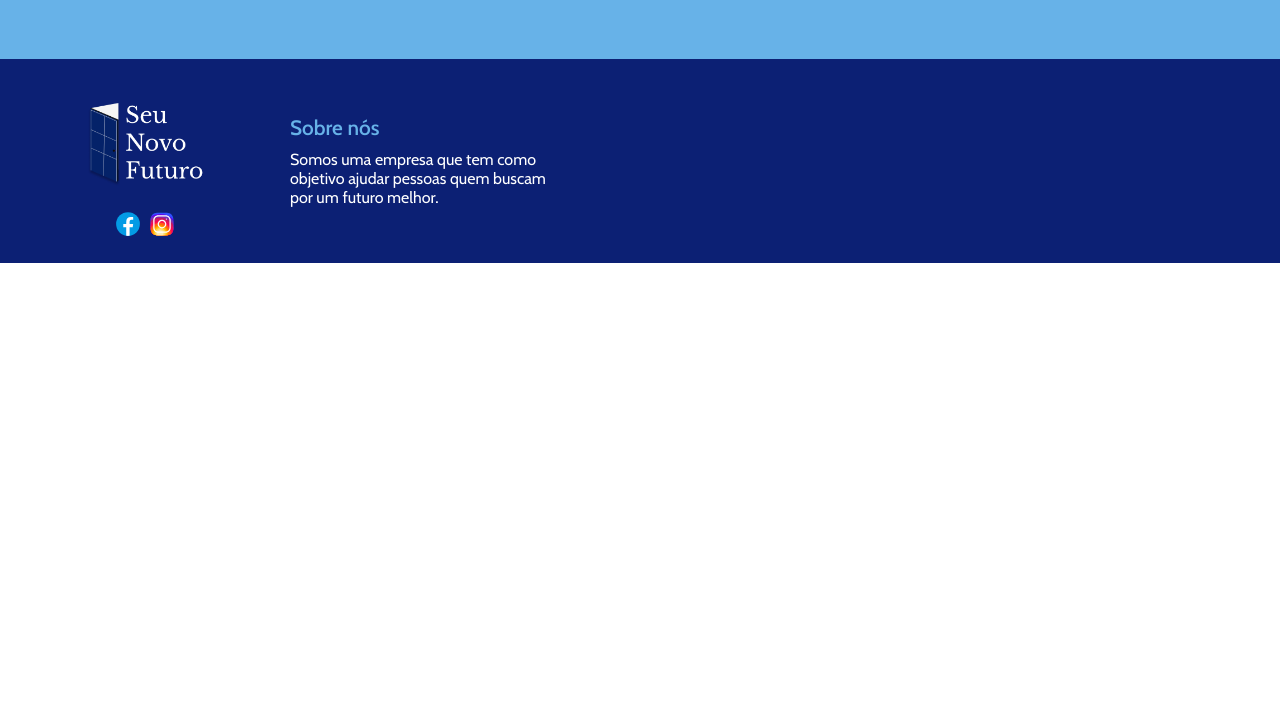
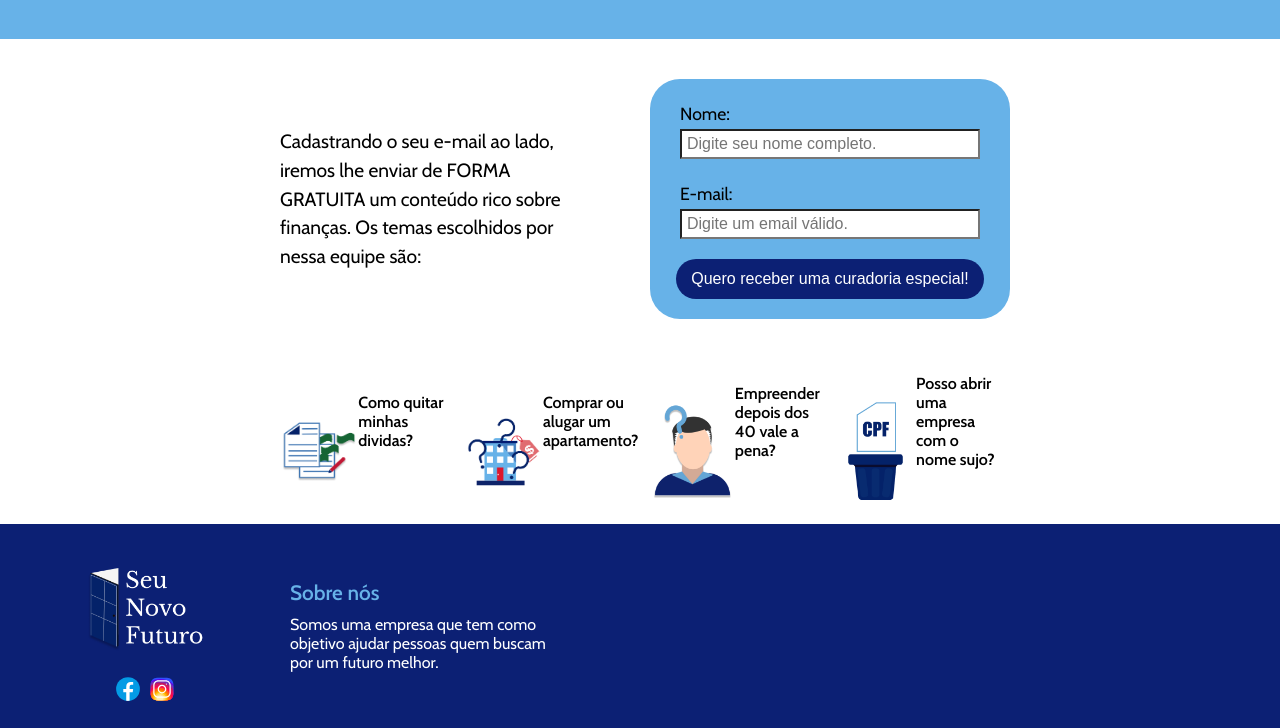
Before and after one commit to g-gamados/theleads, a plain HTML site: page index.html in a window 1280 px wide. Shown: the part 1191-1919 px from the top of the page. Before the commit the page ends 1454 px from the top, so only its background shows below. Drawn offline with nearby package versions, Linux system fonts and the light colour scheme.

Commit message:
ajustes gerais e inclusão do formulário

```diff
--- /dev/null
+++ b/css/form.css
@@ -0,0 +1,117 @@
+.tam-img {
+    height: 100px;
+}
+
+.fundo {
+    background: #0c2074;
+    color: white;
+}
+
+.flex {
+    display: flex;
+    flex-wrap: wrap;
+    align-items: center;
+    justify-content: center;
+    margin-bottom: 10px;
+}
+.midle-text {
+    width: 360px;
+    margin: 10px;
+}
+.midle-text1 {
+    background-color: #67b2e8;
+    text-align: center;
+    border-radius: 30px;
+    width: 360px;
+}
+.email-text {
+    font-family: "Cabin", Arial, Helvetica, sans-serif;
+    color:#000;
+    font-size: 1.2rem;
+    line-height: 1.8rem;
+    text-align: left;
+    width: 300px;
+}
+.circulo {
+    height: 165px;
+    width: 165px;
+    color: #000;
+    background-color: #fff;
+    border-radius: 50%;
+    margin: 10px;
+    display: flex;
+    align-items: center;
+}
+.texto-curadoria {
+    color: black;
+    font-size: 1rem;
+    font-family: Cabin, sans;
+    font-weight: 600;
+}
+.img-circulo {
+    height: 100px;
+    margin: 2px;
+}
+.button input{
+    padding: 5px 15px;
+    margin-top: 20px;
+    margin-bottom: 20px;
+    font-size: 1rem;
+    width: max-content;
+    height: 40px;
+    cursor: pointer;
+    border-radius: 53px;
+    border: #0c2074;
+    background-color: #0c2074;
+    color: #ffffff;
+}
+.nome{
+    text-align: left;
+    font-family: "Cabin", Arial, Helvetica, sans-serif;
+    font-style: normal;
+    font-weight: normal;
+    font-size: 1.1rem;
+    line-height: 30px;
+    margin-left: 30px;
+    margin-top: 20px;
+    color: #000000;
+}
+.email{
+    text-align: left;
+    font-family: "Cabin", Arial, Helvetica, sans-serif;
+    font-style: normal;
+    font-weight: normal;
+    font-size: 1.1rem;
+    line-height: 30px;
+    margin-left: 30px;
+    margin-top: 20px;
+    color: #000000;
+}
+.campo-nome input{
+    width: 300px;
+    height: 30px;
+    font-size: 20px;
+    background: #FFFFFF;
+    font-size: 1rem;
+    padding: 5px;
+}
+.campo-email input{
+    width: 300px;
+    height: 30px;
+    font-size: 20px;
+    background: #FFFFFF;
+    font-size: 1rem;
+    padding: 5px;
+}
+.canto-inferior {
+    align-self: flex-end;
+ }
+.check{
+    margin-top: 20px;
+    margin-right: 45px;
+}
+.seque{
+    color: #000;
+    font-family: "Cabin", Arial, Helvetica, sans-serif;
+    font-size: .9rem;
+}
--- a/css/link_quiz.css
+++ b/css/link_quiz.css
@@ -2,8 +2,9 @@
 
 .quiz {
     margin-top: 50px;
+    margin-bottom: 40px;
     background-color: #67B2E8;
-    height: 400px;
+    height: 380px;
     display: flex;
     justify-content: center;
     align-items: center;
--- a/css/style.css
+++ b/css/style.css
@@ -1,6 +1,7 @@
 @import 'banner_principal.css';
 @import 'link_quiz.css';
 @import 'rodape.css';
+@import 'form.css';
 
 * {
     margin: 0;
--- a/index.html
+++ b/index.html
@@ -3,6 +3,7 @@
   <head>
     <title>Seu Novo Futuro</title>
     <meta charset="utf-8" />
+    <meta name="viewport" content="width=device-width, initial-scale=1.0">
     <meta name="description" content="Seu Novo Futuro te ajuda a conseguir o empréstimo do tamanho da sua necessidade!" />
     <link rel="stylesheet" href="./css/style.css">
   </head>
@@ -12,7 +13,7 @@
 <!-- banner principal -->
     <div class="main-banner">
       <div class="div-azul">
-        <img src="img/logo.png"/>
+        <img src="img/logo.png" alt="logo"/>
       </div>
 
       <div class="main-banner-texto">
@@ -25,7 +26,7 @@
 
       <div class="cta">
         <p>Receba nossa curadoria com um conteúdo sobre finanças que vai te ajudar a realizar seu sonho</p>
-        <a href="#" class="botao">Junte-se a nós!</a>
+        <a href="#10" class="botao">Junte-se a nós!</a>
       </div>
     </div>
 <!-- fim do banner principal -->
@@ -42,6 +43,79 @@
     </div>
 <!-- parte do quiz -->
 
+
+<!-- form -->
+<div class="flex" id="10">
+  <div class="midle-text">
+    <p class="email-text">
+        Cadastrando o seu e-mail ao lado, iremos lhe enviar de FORMA GRATUITA um conteúdo rico sobre finanças. Os temas escolhidos por nessa equipe são:
+    </p>
+  </div>
+
+  <div class="midle-text1">
+    <form method="POST" action="https://smtl.gama.academy/leads/00ec60b0-5ffc-11ea-bda1-a79ae41d1f3c">
+      <div class="nome">
+        Nome:
+      </div>
+      <div class="campo-nome">
+          <input name="name"
+          type="text"
+          pattern="^\D{2,}\s[\D\s]{2,}$"
+          title="Digite seu nome completo"
+          required
+          placeholder="Digite seu nome completo."
+          />
+      </div>
+      <div class="email">
+        E-mail:
+      </div>
+      <div class="campo-email">
+        <input
+          name="email"
+          type="email"
+          title="Digite um email válido"
+          required
+          placeholder="Digite um email válido."
+        />
+      </div>
+
+      <input name="redirectTo" type="hidden" value="https://seunovofuturo.netlify.com/thankyou" />
+      <input name="debugMode" type="hidden" value="true" />
+      <p class="button">
+        <input type="submit" value="Quero receber uma curadoria especial!"/>
+      </p>
+    </form>
+  </div>
+</div>
+<div class="flex">
+  <div class="circulo">
+      <img class="img-circulo canto-inferior" src="./img/bill.png"></img>
+      <p class="texto-curadoria">
+          Como quitar minhas dividas?
+      </p>
+  </div>
+  <div class="circulo">
+      <img class="img-circulo canto-inferior" src="./img/building.png"></img>
+      <p class="texto-curadoria">
+          Comprar ou alugar um apartamento?
+      </p>
+  </div>
+  <div class="circulo">
+      <img class="img-circulo canto-inferior" src="./img/question.png"></img>
+      <p class="texto-curadoria">
+          Empreender depois dos 40 vale a pena?
+      </p>
+  </div>
+  <div class="circulo">
+      <img class="img-circulo canto-inferior" src="./img/cpf.png"></img>
+      <p class="texto-curadoria">
+          Posso abrir uma empresa com o nome sujo?
+      </p>
+  </div>
+</div>
+<!-- final do form  -->
+
+
 <!-- rodape -->
   <div class="rodape">
 
@@ -49,8 +123,9 @@
       <img src="img/logo.png"/>
 
       <div class="logos-redes">
-        <img src="./img/logo-face.svg"/>
-        <img src="./img/logo-insta.svg"/>
+       <a href="https://www.facebook.com/Seu-Novo-Futuro-101335041496637" target="blank"><img src="./img/logo-face.svg"/></a>
+
+        <a href="#" target="blank"><img src="./img/logo-insta.svg"/></a>
       </div>
     </div>
 
```
Also changed, not shown: img/bill.png (added), img/building.png (added), img/cpf.png (added), img/question.png (added).
